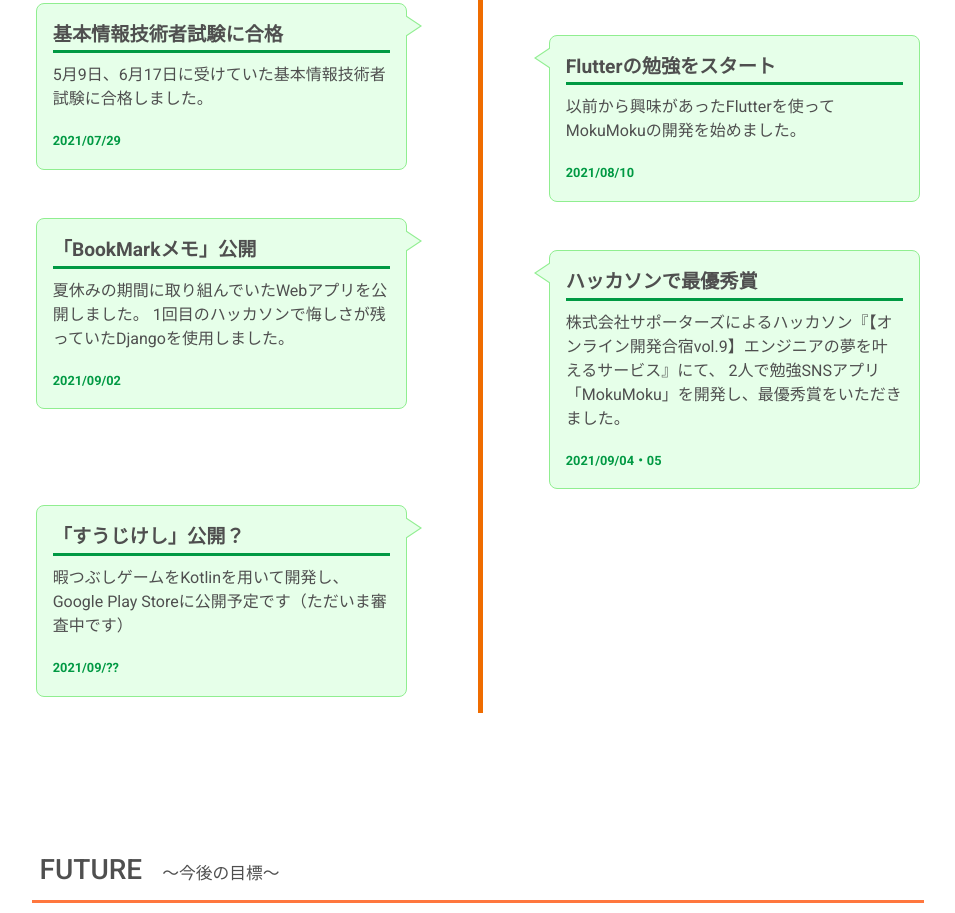
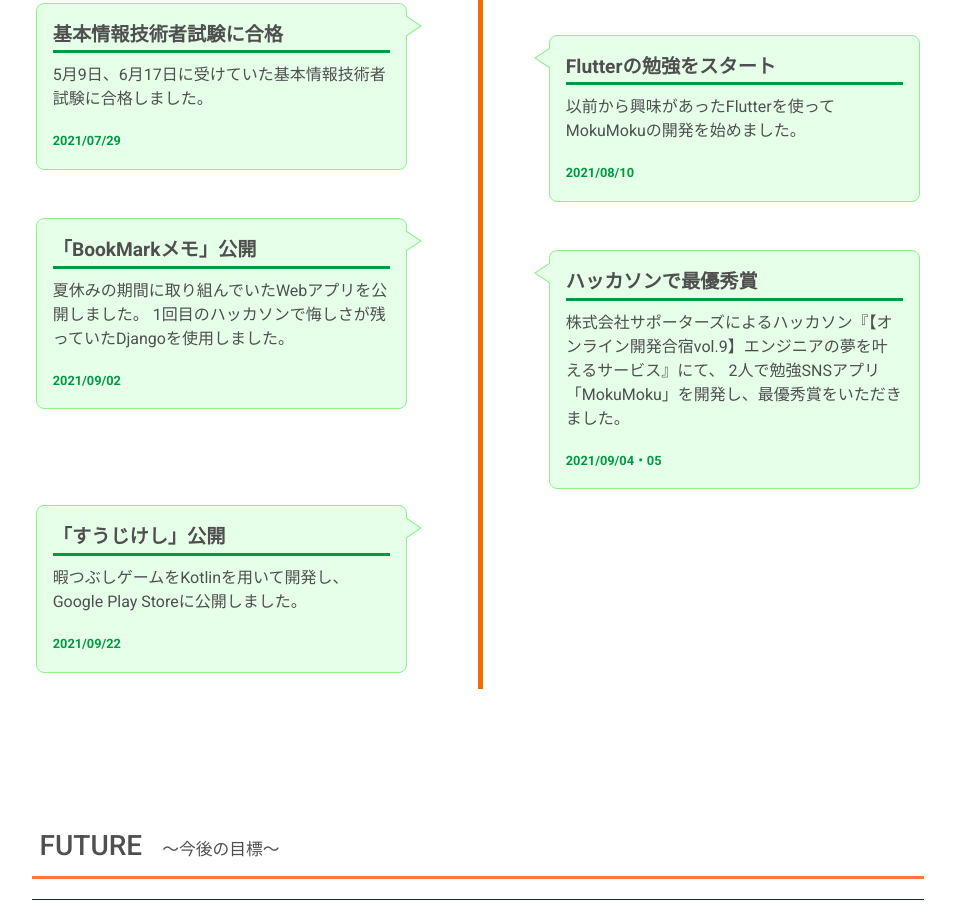
Before and after one commit to rnk0085/portfolio, a plain HTML site: page about.html in a window 1280 px wide. Shown: the part 1446-2359 px from the top of the page, without its empty margins (162-1117 px from the left). Drawn offline with nearby package versions, Linux system fonts and the light colour scheme.

Commit message:
すうじけしを公開済みに変更

```diff
--- a/about.html
+++ b/about.html
@@ -190,11 +190,11 @@
                         <p class="time">2021/09/04・05</p>
                     </li>
                     <li>
-                        <p class="flag">「すうじけし」公開？</p>
+                        <p class="flag">「すうじけし」公開</p>
                         <p class="desc">
-                            暇つぶしゲームをKotlinを用いて開発し、Google Play Storeに公開予定です（ただいま審査中です）
+                            暇つぶしゲームをKotlinを用いて開発し、Google Play Storeに公開しました。
                         </p>
-                        <p class="time">2021/09/??</p>
+                        <p class="time">2021/09/22</p>
                     </li>
                 </ul>
             </div>
```
Also changed, not shown: index.html (+1 -1 lines), skills.html (+1 -1 lines), works.html (+1 -1 lines), static/main.css (line endings or trailing spaces).
